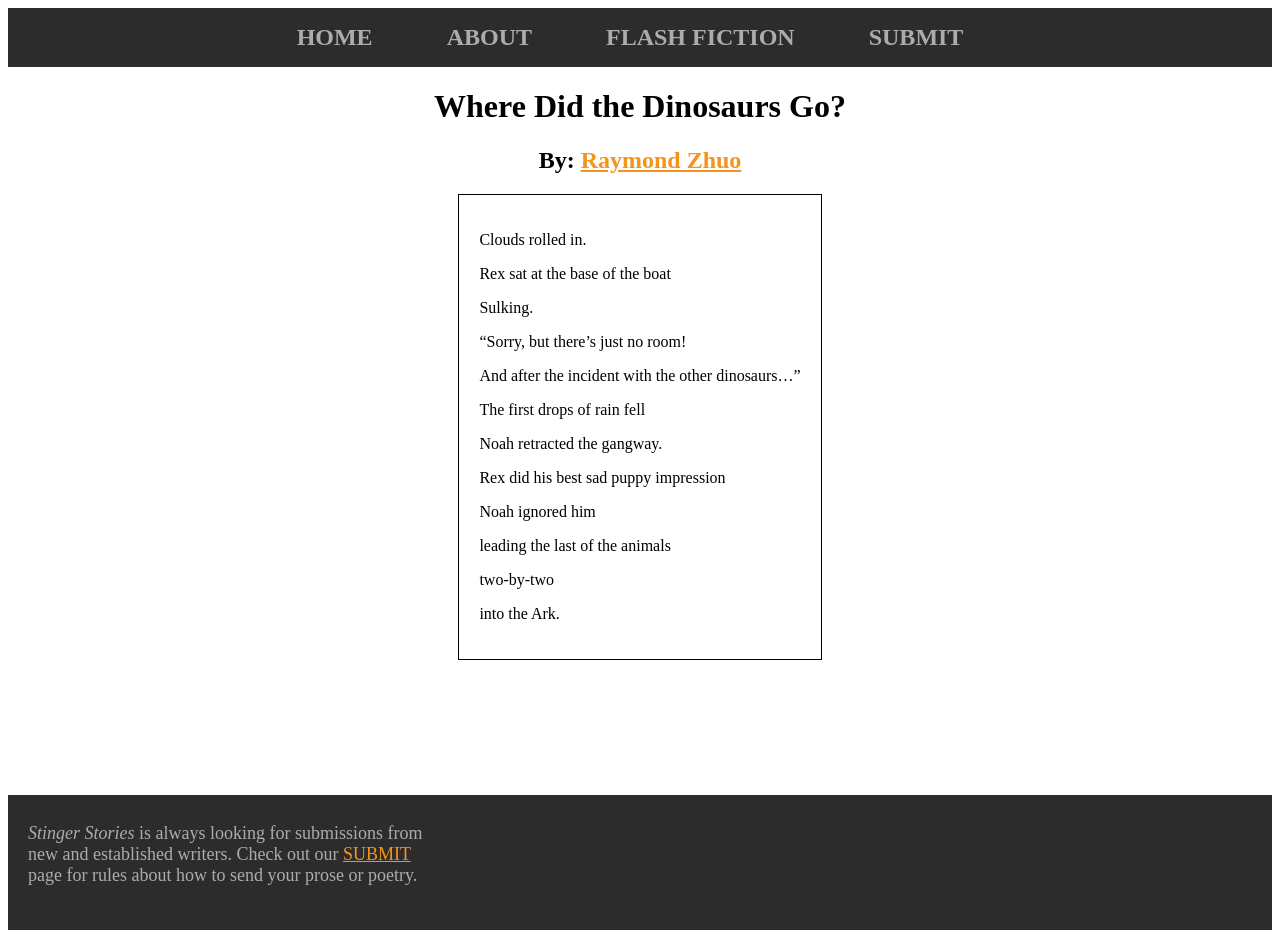
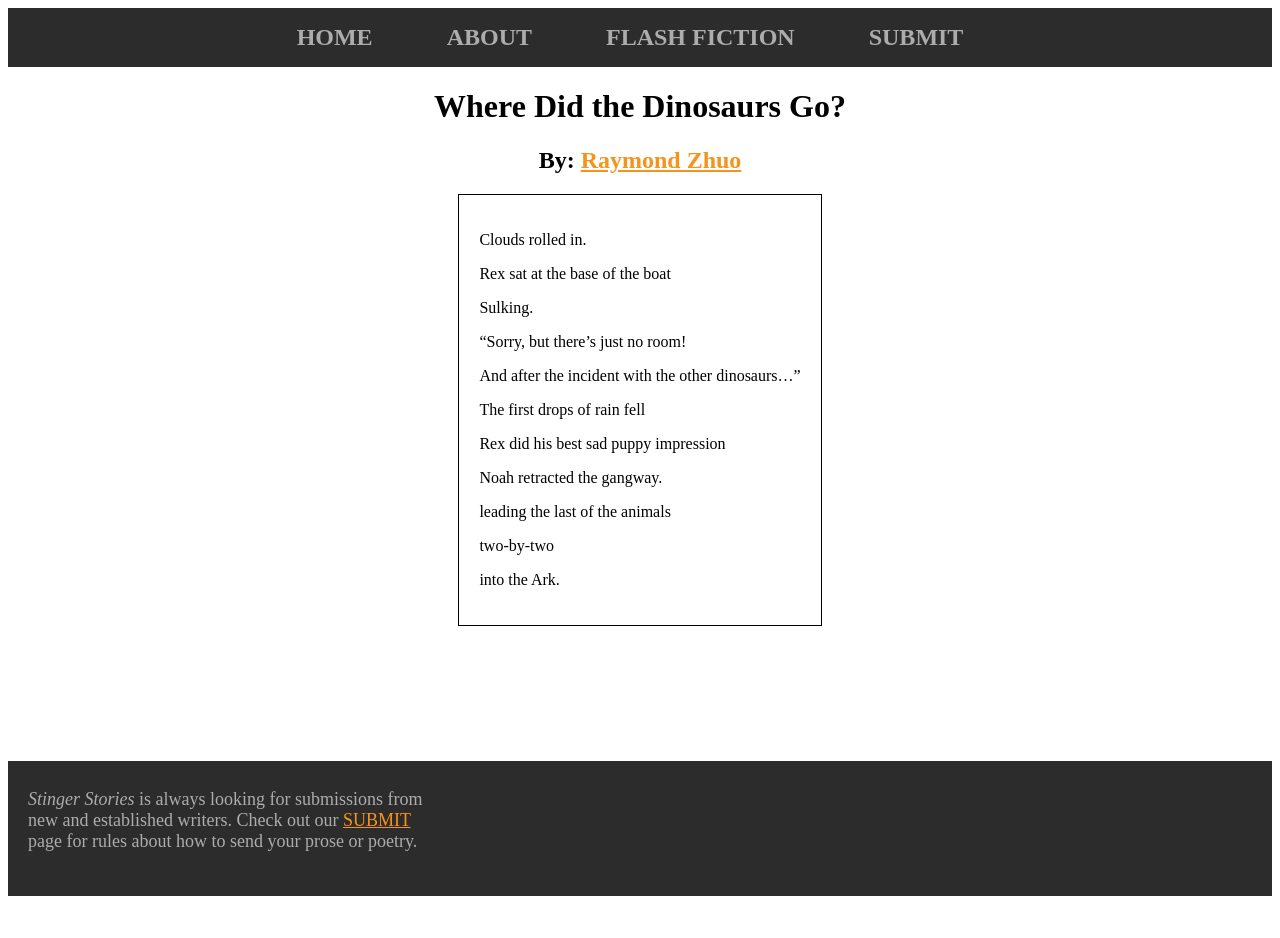
Before and after one commit to jwheatonumich/stinger-stories, a Jekyll site: the page built from _posts/2020-08-23-where-did-the-dinosaurs-go.markdown, in a window 1280 px wide. Built offline with Jekyll 4.4.1, drawn with Linux system fonts in a browser that asks for light colours; after the commit the page ends 904 px from its top, so only the background shows below that.

Commit message:
Update 2020-08-23-where-did-the-dinosaurs-go.markdown

```diff
--- a/_posts/2020-08-23-where-did-the-dinosaurs-go.markdown
+++ b/_posts/2020-08-23-where-did-the-dinosaurs-go.markdown
@@ -22,11 +22,9 @@
 
 The first drops of rain fell
 
-Noah retracted the gangway.
-
 Rex did his best sad puppy impression
 
-Noah ignored him
+Noah retracted the gangway.
 
 leading the last of the animals
 
```
